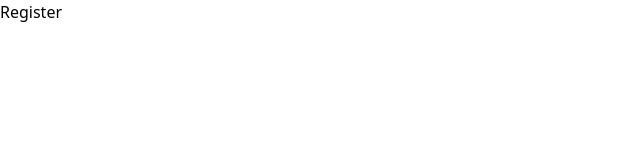
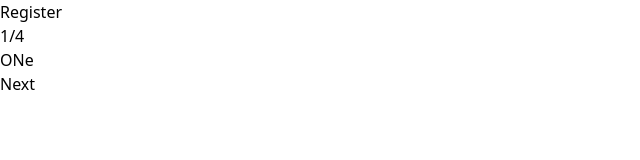
Before and after one commit to aklesh-dev/register-task, a React (Vite) app: page / in a window 1280 px wide. Shown: the top 160 px of the page, without its empty margins (0-640 px from the left). Built offline with nearby package versions, Linux system fonts and the light colour scheme.

Commit message:
create custom multiStepForm hook

```diff
--- a/src/App.tsx
+++ b/src/App.tsx
@@ -1,11 +1,13 @@
+import MultiStepForm from "./components/MultiStepForm";
 
 
 function App() {
 
-
   return (
     <section className="max-w-6xl border-2 mx-auto min-h-svh">
       <h1 className="font-bold text-3xl text-center my-7">Register</h1>
+
+      <MultiStepForm />
     </section>
   )
 }
--- /dev/null
+++ b/src/components/MultiStepForm.tsx
@@ -0,0 +1,35 @@
+import useMultiStepForm from "./useMultiStepForm";
+
+function MultiStepForm() {
+    const { steps, currentStepIndex, step, isFirstStep, isLastStep, back, next, } = useMultiStepForm([
+        <div>ONe</div>,
+        <div>Two</div>,
+        <div>Three</div>,
+        <div>Four</div>,
+    ]);
+
+    return (
+        <section className='max-w-4xl border-2 border-red-400 mx-auto max-h-svh p-3'>
+            <div className="">
+                <form>
+                    <div className="">
+                        {currentStepIndex + 1}/{steps.length}
+                    </div>
+
+                    {step}
+
+                    <div className="flex gap-4 flex-row-reverse">
+                        <button type="button" onClick={next} className="border-2 p-2">{isLastStep ? "Finish" : "Next"}</button>
+
+                        {!isFirstStep && (
+                            <button type="button" onClick={back} className="border-2 p-2">Back</button>
+                        )}
+                    </div>
+
+                </form>
+            </div>
+        </section>
+    )
+}
+
+export default MultiStepForm;
--- /dev/null
+++ b/src/components/useMultiStepForm.tsx
@@ -0,0 +1,35 @@
+import { ReactElement, useState } from "react";
+
+export default function useMultiStepForm(steps: ReactElement[]) {
+    const [currentStepIndex, setCurrentStepIndex] = useState(0);
+
+    const next = () => {
+        setCurrentStepIndex((i) => {
+            if (i >= steps.length - 1) return i;
+            return i + 1;
+        });
+
+    }
+
+    const back = () => {
+        setCurrentStepIndex((i) => {
+            if (i <= 0) return i;
+            return i - 1;
+        });
+    }
+
+    const goto = (index: number) => {
+        setCurrentStepIndex(index);
+    };
+
+    return {
+        currentStepIndex,
+        step: steps[currentStepIndex],
+        steps,
+        isFirstStep: currentStepIndex === 0,
+        isLastStep: currentStepIndex === steps.length - 1,
+        next,
+        back,
+        goto,
+    }
+};
```
